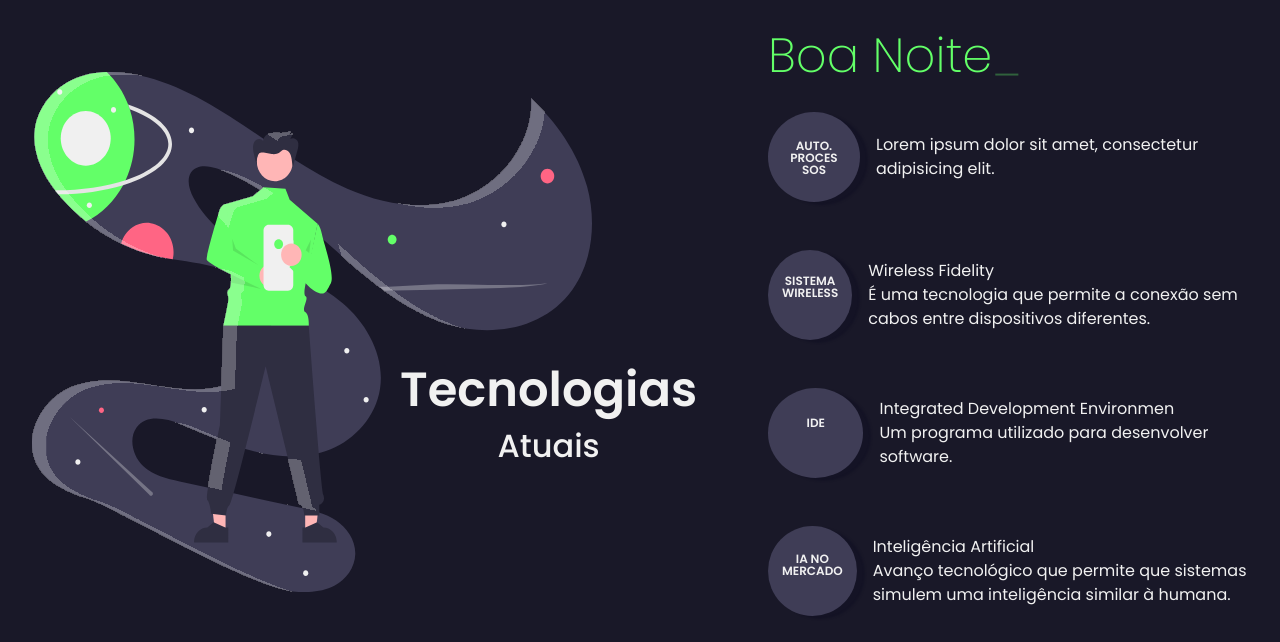
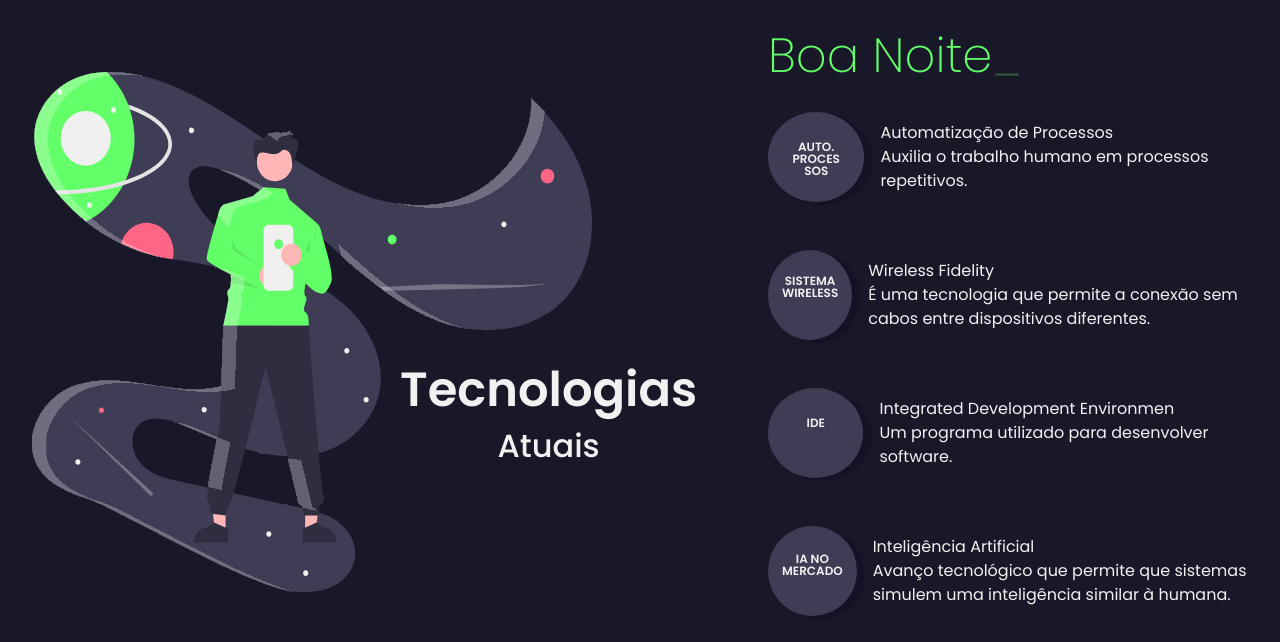
Before and after one commit to MichellyNonatto/HCT-Tecnologias-Atuais, a plain HTML site: page index.html in a window 1280 px wide. Shown: the top 642 px of the page. Drawn offline with Linux system fonts and the light colour scheme.

Commit message:
atualização 22/09

```diff
--- a/index.html
+++ b/index.html
@@ -37,7 +37,7 @@
                             <div class="circulo">
                                 <h3>Auto. Proces<br>sos</h3>
                             </div>
-                            <p>Lorem ipsum dolor sit amet, consectetur adipisicing elit.</p>
+                            <p>Automatização de Processos<br>Auxilia o trabalho humano em processos repetitivos.</p>
                         </div>
                     </div>
 
```
